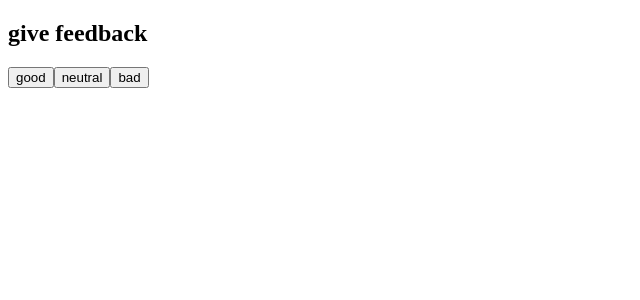
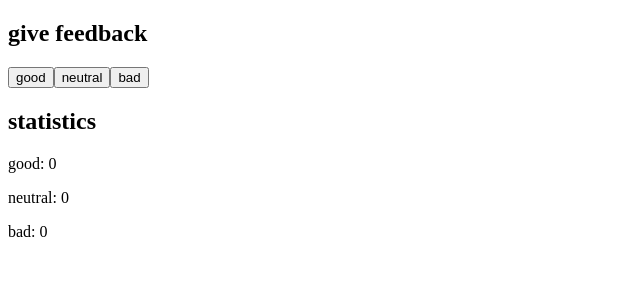
Before and after one commit to DiotheWind/unicafe, a React (Vite) app: page / in a window 1280 px wide. Shown: the top 300 px of the page, without its empty margins (0-640 px from the left). Built offline with nearby package versions, Linux system fonts and the light colour scheme.

Commit message:
Add statistics section to show feedback count

```diff
--- a/src/App.jsx
+++ b/src/App.jsx
@@ -11,10 +11,18 @@
 
   return (
     <div>
-      <h2>give feedback</h2>
-      <button onClick={addVoteToGood}>good</button>
-      <button onClick={addVoteToNeutral}>neutral</button>
-      <button onClick={addVoteToBad}>bad</button>
+      <div>
+        <h2>give feedback</h2>
+        <button onClick={addVoteToGood}>good</button>
+        <button onClick={addVoteToNeutral}>neutral</button>
+        <button onClick={addVoteToBad}>bad</button>
+      </div>
+      <div>
+        <h2>statistics</h2>
+        <p>good: {good}</p>
+        <p>neutral: {neutral}</p>
+        <p>bad: {bad}</p>
+      </div>
     </div>
   )
 }
```
